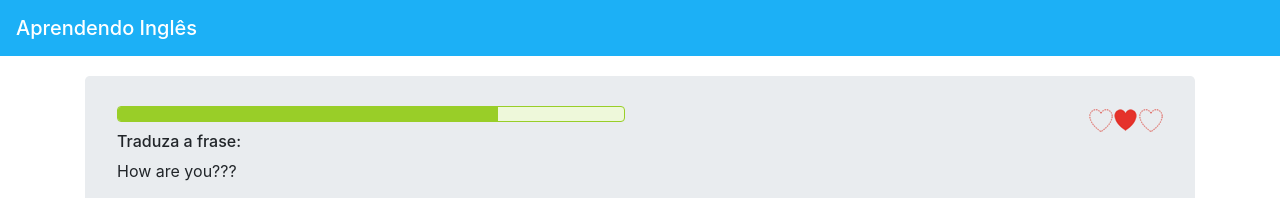
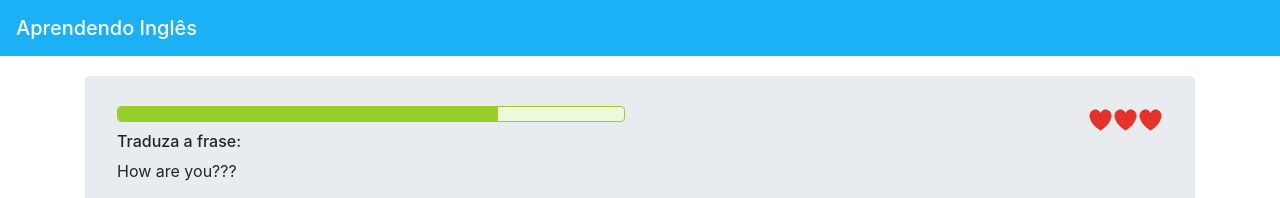
Before and after one commit to 3nelsonjunior/Angular4, an Angular app: page / in a window 1280 px wide. Shown: the top 198 px of the page. Built offline with nearby package versions, Linux system fonts and the light colour scheme.

Commit message:
AULA 52 - Tentativas (Property Binding)

```diff
--- a/src/app/tentativas/tentativas.component.html
+++ b/src/app/tentativas/tentativas.component.html
@@ -1,3 +1,4 @@
-<img src="/assets/coracao_vazio.png " />
-<img src="/assets/coracao_cheio.png " />
-<img src="/assets/coracao_vazio.png " />
+<!-- [src] dentro de cochetes para ativar o property binding-->
+<img [src]="coracaoCheio" />
+<img [src]="coracaoCheio" />
+<img [src]="coracaoCheio" />
--- a/src/app/tentativas/tentativas.component.ts
+++ b/src/app/tentativas/tentativas.component.ts
@@ -7,6 +7,11 @@ import { Component, OnInit } from '@angular/core';
 })
 export class TentativasComponent implements OnInit {
 
+  /*  property binding - atributo do HTML controlado pela classe */
+  public coracaoVazio: string = '/assets/coracao_vazio.png'
+  public coracaoCheio: string = '/assets/coracao_cheio.png'
+
+
   constructor() { }
 
   ngOnInit() {
```
